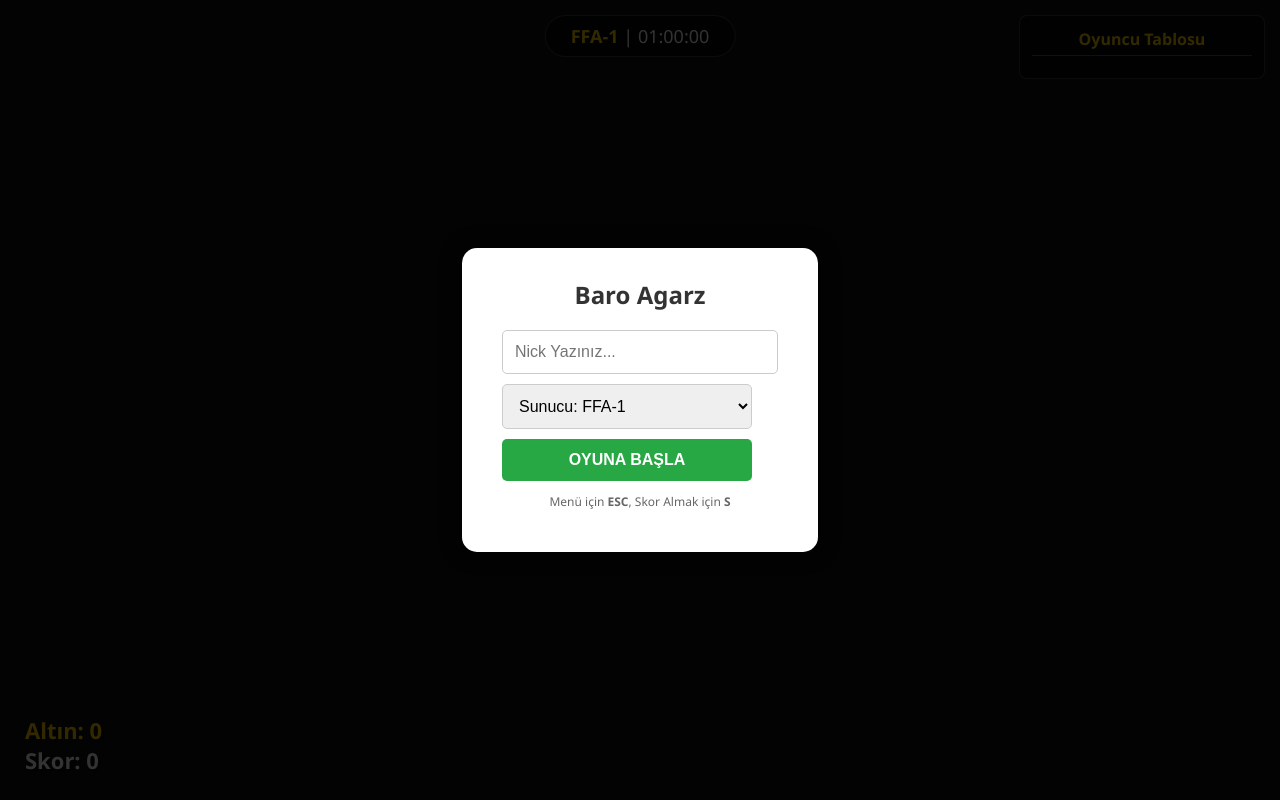
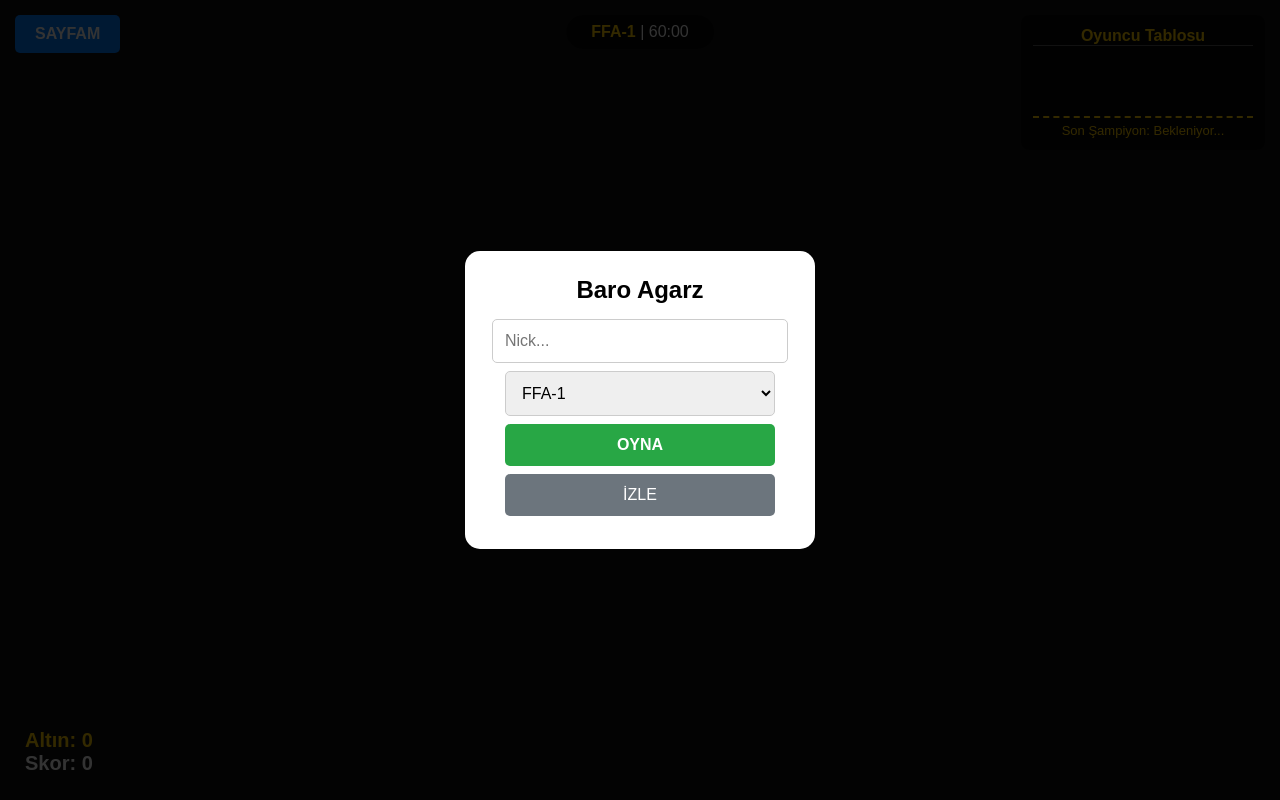
Before and after one commit to barisgzlx/baro41, a website: page index.html in a window 1280 px wide. Drawn offline with nearby package versions, Linux system fonts and the light colour scheme; no server answers.

Commit message:
Update index.html

```diff
--- a/index.html
+++ b/index.html
@@ -2,59 +2,57 @@
 <html lang="tr">
 <head>
     <meta charset="UTF-8">
-    <meta name="viewport" content="width=device-width, initial-scale=1.0">
     <title>Baro Agarz</title>
     <style>
-        body { margin: 0; overflow: hidden; background: #111; font-family: 'Segoe UI', Tahoma, Geneva, Verdana, sans-serif; }
+        body { margin: 0; overflow: hidden; background: #111; font-family: sans-serif; }
         canvas { display: block; }
+        #overlay { position: absolute; top: 0; left: 0; width: 100%; height: 100%; background: rgba(0,0,0,0.8); display: flex; justify-content: center; align-items: center; z-index: 1000; }
+        .menu { background: #fff; padding: 25px; border-radius: 15px; text-align: center; width: 300px; }
+        input, select, button { margin: 8px auto; padding: 12px; display: block; width: 90%; border-radius: 5px; border: 1px solid #ccc; font-size: 16px; }
+        .play-btn { background: #28a745; color: white; border: none; cursor: pointer; font-weight: bold; }
+        .spec-btn { background: #6c757d; color: white; border: none; cursor: pointer; }
 
-        /* ANA MENÜ (ESC) */
-        #overlay { position: absolute; top: 0; left: 0; width: 100%; height: 100%; background: rgba(0,0,0,0.8); display: flex; justify-content: center; align-items: center; z-index: 1000; }
-        .menu { background: #fff; padding: 30px; border-radius: 15px; text-align: center; box-shadow: 0 0 20px rgba(0,0,0,0.5); }
-        input, select, button { margin: 10px; padding: 12px; display: block; width: 250px; border: 1px solid #ccc; border-radius: 5px; font-size: 16px; }
-        button { background: #28a745; color: white; border: none; cursor: pointer; font-weight: bold; }
-        button:hover { background: #218838; }
+        #sayfam-btn { position: absolute; top: 15px; left: 15px; background: #007bff; color: white; padding: 10px 20px; border-radius: 5px; cursor: pointer; text-decoration: none; font-weight: bold; z-index: 600; }
+        #top-info { position: absolute; top: 15px; left: 50%; transform: translateX(-50%); background: rgba(0,0,0,0.6); color: white; padding: 8px 25px; border-radius: 25px; z-index: 500; }
+        #stats { position: absolute; bottom: 25px; left: 25px; color: white; font-size: 20px; font-weight: bold; pointer-events: none; }
 
-        /* ÜST PANEL (FFA VE SAYAÇ) */
-        #top-info { position: absolute; top: 15px; left: 50%; transform: translateX(-50%); background: rgba(0,0,0,0.6); color: white; padding: 8px 25px; border-radius: 25px; font-size: 18px; border: 1px solid rgba(255,255,255,0.2); z-index: 500; }
-
-        /* SOL ALT (İSTATİSTİKLER) */
-        #stats { position: absolute; bottom: 25px; left: 25px; color: white; font-size: 22px; font-weight: bold; text-shadow: 2px 2px 5px #000; pointer-events: none; }
-
-        /* SAĞ ÜST (OYUNCU TABLOSU) */
-        #leaderboard { position: absolute; top: 15px; right: 15px; width: 220px; background: rgba(0,0,0,0.6); color: white; padding: 12px; border-radius: 8px; border: 1px solid rgba(255,255,255,0.2); }
-        #leaderboard h3 { margin: 0 0 10px 0; font-size: 16px; text-align: center; color: #ffcc00; border-bottom: 1px solid rgba(255,255,255,0.3); padding-bottom: 5px; }
-        #lb-list div { font-size: 14px; margin-bottom: 5px; display: flex; justify-content: space-between; }
+        #leaderboard { position: absolute; top: 15px; right: 15px; width: 220px; background: rgba(0,0,0,0.6); color: white; padding: 12px; border-radius: 8px; }
+        #leaderboard h3 { margin: 0; font-size: 16px; text-align: center; color: #ffcc00; border-bottom: 1px solid #555; }
+        #lb-list { margin-top: 10px; min-height: 50px; }
+        #last-winner { margin-top: 10px; padding-top: 5px; border-top: 2px dashed #ffcc00; font-size: 13px; color: #ffcc00; text-align: center; }
     </style>
 </head>
 <body>
 
+    <a href="/galibiyetler.html" target="_blank" id="sayfam-btn">SAYFAM</a>
+
     <div id="overlay">
         <div class="menu">
-            <h2 style="margin-top:0; color:#333;">Baro Agarz</h2>
-            <input type="text" id="nick" placeholder="Nick Yazınız..." maxlength="12">
+            <h2 style="margin:0 0 15px 0;">Baro Agarz</h2>
+            <input type="text" id="nick" placeholder="Nick..." maxlength="12">
             <select id="room">
-                <option value="ffa1">Sunucu: FFA-1</option>
-                <option value="ffa2">Sunucu: FFA-2</option>
+                <option value="ffa1">FFA-1</option>
+                <option value="ffa2">FFA-2</option>
             </select>
-            <button onclick="join()">OYUNA BAŞLA</button>
-            <p style="font-size: 12px; color: #666;">Menü için <b>ESC</b>, Skor Almak için <b>S</b></p>
+            <button class="play-btn" onclick="join(false)">OYNA</button>
+            <button class="spec-btn" onclick="join(true)">İZLE</button>
         </div>
     </div>
 
     <div id="top-info">
         <span id="room-name" style="color: #ffcc00; font-weight:bold;">FFA-1</span> |
-        <span id="timer">01:00:00</span>
+        <span id="timer">60:00</span>
     </div>
 
     <div id="stats">
         <div style="color: #ffcc00;">Altın: <span id="my-gold">0</span></div>
-        <div style="color: #fff;">Skor: <span id="my-score">0</span></div>
+        <div>Skor: <span id="my-score">0</span></div>
     </div>
 
     <div id="leaderboard">
         <h3>Oyuncu Tablosu</h3>
         <div id="lb-list"></div>
+        <div id="last-winner">Son Şampiyon: <span>Bekleniyor...</span></div>
     </div>
 
     <canvas id="gameCanvas"></canvas>
```
